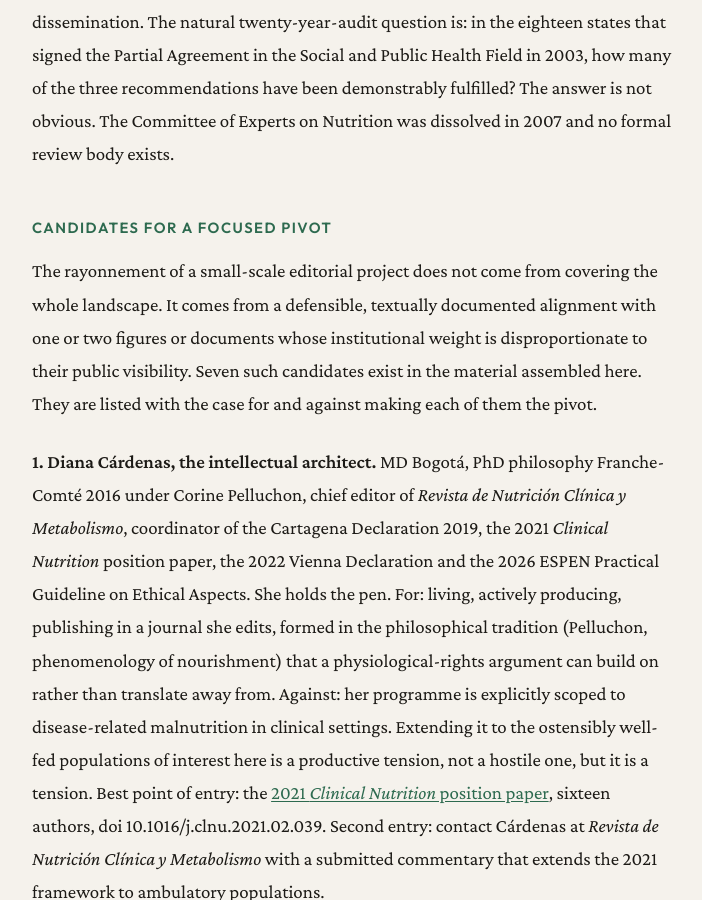
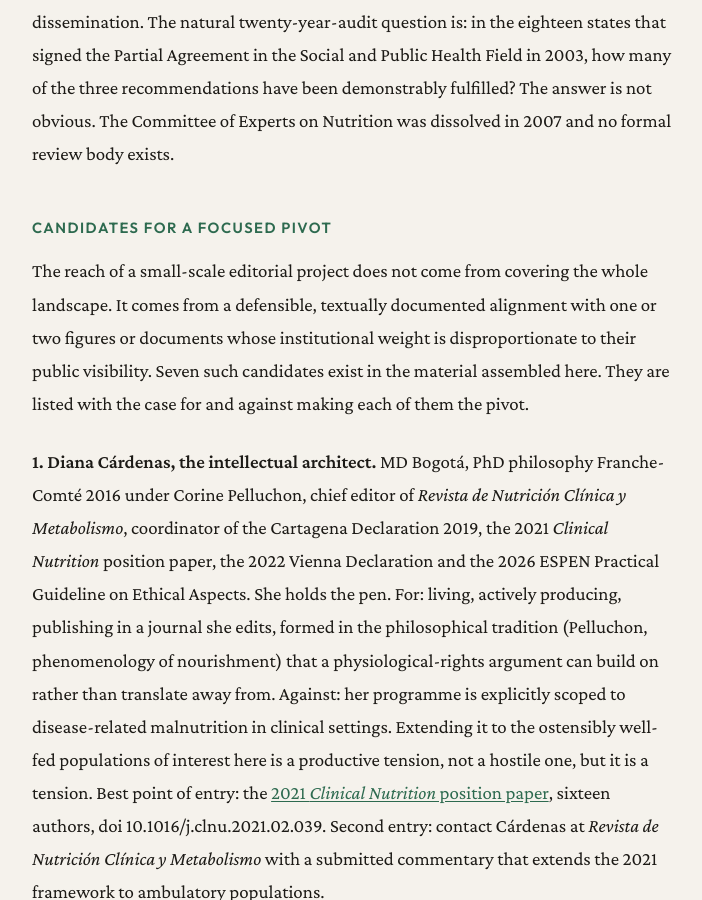
Before and after one commit to PerigGouanvic/physiological-rights, a Jekyll site: the page built from currents/index.md, in a window 1280 px wide and 900 px high, scrolled down 5324 px. Shown: the whole window, without its empty margins (122-824 px from the left). Built offline with Jekyll 4.4.1, drawn with Linux system fonts in a browser that asks for light colours; some of the changed text lies outside the part shown.

Commit message:
edit(currents/index): rayonnement -> reach

```diff
--- a/currents/index.md
+++ b/currents/index.md
@@ -16,7 +16,7 @@ The threshold is deliberate. A figure or an institution has its own page only wh
 
 ## Working reading brief
 
-The three blocs further down describe the landscape. This section reads a small number of the primary texts closely and derives from that reading the pivots on which a focused rayonnement can rest. It is placed in front of the blocs on purpose.
+The three blocs further down describe the landscape. This section reads a small number of the primary texts closely and derives from that reading the pivots on which a focused reach can rest. It is placed in front of the blocs on purpose.
 
 ### A close reading of the Vienna Declaration
 
@@ -56,7 +56,7 @@ The 2003 recommendations to member state governments were three: implement natio
 
 ### Candidates for a focused pivot
 
-The rayonnement of a small-scale editorial project does not come from covering the whole landscape. It comes from a defensible, textually documented alignment with one or two figures or documents whose institutional weight is disproportionate to their public visibility. Seven such candidates exist in the material assembled here. They are listed with the case for and against making each of them the pivot.
+The reach of a small-scale editorial project does not come from covering the whole landscape. It comes from a defensible, textually documented alignment with one or two figures or documents whose institutional weight is disproportionate to their public visibility. Seven such candidates exist in the material assembled here. They are listed with the case for and against making each of them the pivot.
 
 **1. Diana Cárdenas, the intellectual architect.** MD Bogotá, PhD philosophy Franche-Comté 2016 under Corine Pelluchon, chief editor of *Revista de Nutrición Clínica y Metabolismo*, coordinator of the Cartagena Declaration 2019, the 2021 *Clinical Nutrition* position paper, the 2022 Vienna Declaration and the 2026 ESPEN Practical Guideline on Ethical Aspects. She holds the pen. For: living, actively producing, publishing in a journal she edits, formed in the philosophical tradition (Pelluchon, phenomenology of nourishment) that a physiological-rights argument can build on rather than translate away from. Against: her programme is explicitly scoped to disease-related malnutrition in clinical settings. Extending it to the ostensibly well-fed populations of interest here is a productive tension, not a hostile one, but it is a tension. Best point of entry: the [2021 *Clinical Nutrition* position paper](https://www.espen.org/files/other/HumanRightsPositionPaper_CN.pdf), sixteen authors, doi 10.1016/j.clnu.2021.02.039. Second entry: contact Cárdenas at *Revista de Nutrición Clínica y Metabolismo* with a submitted commentary that extends the 2021 framework to ambulatory populations.
 
```
